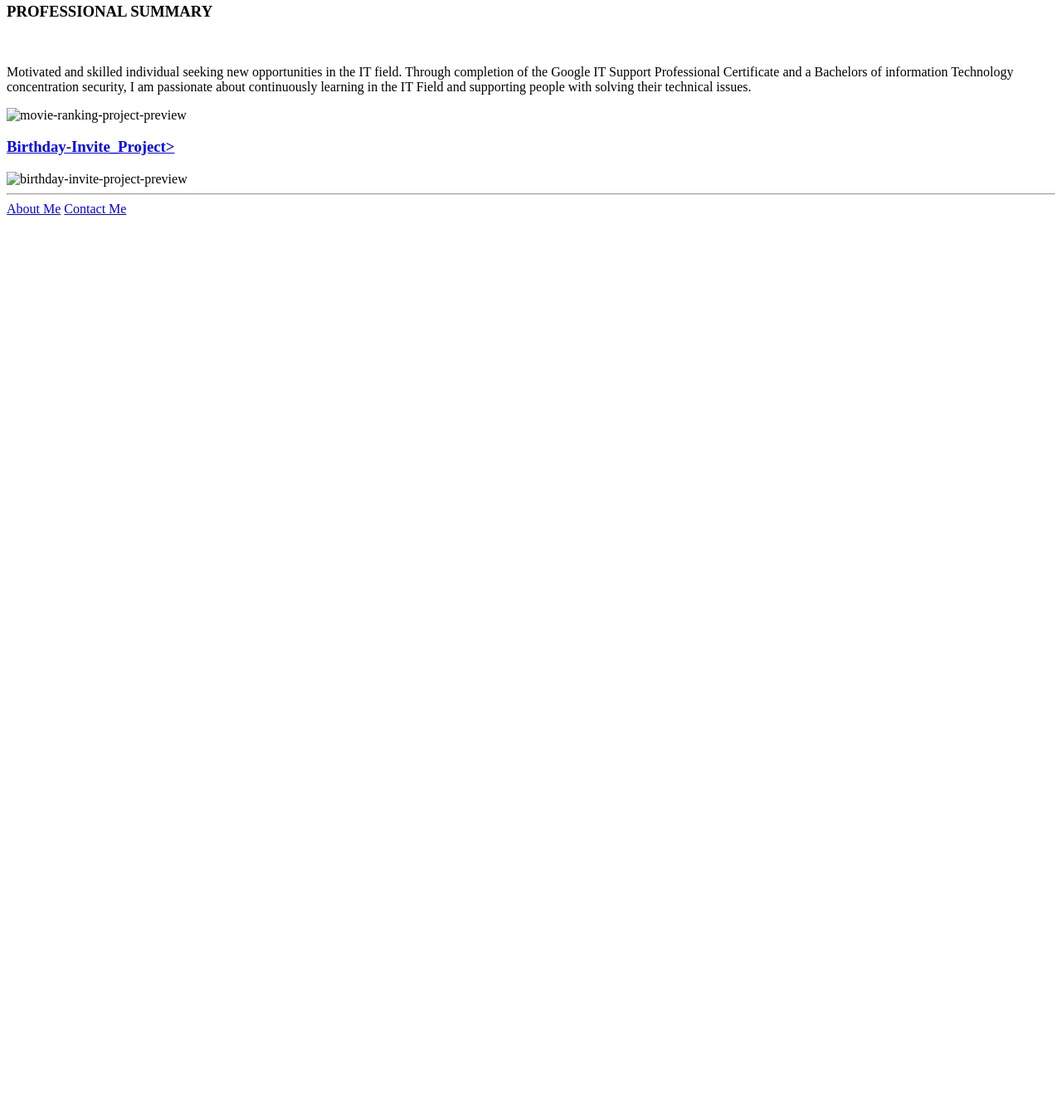
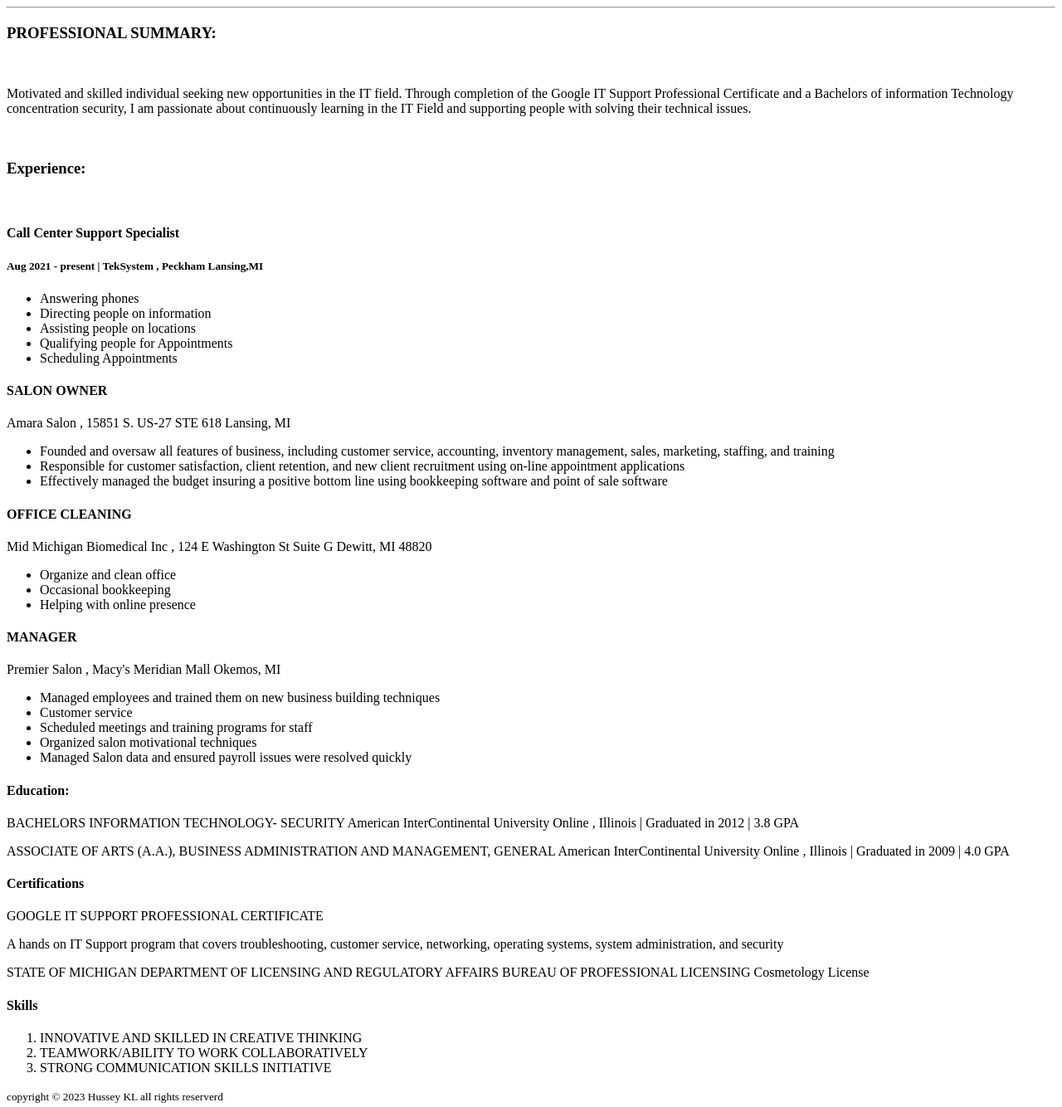
Before and after one commit to myworkclasss/karins-resume, a plain HTML site: page index.html in a window 1280 px wide. Shown: the part 226-1560 px from the top of the page at 83% size. Before the commit the page ends 800 px from the top, so only its background shows below. Drawn offline with Linux system fonts and the light colour scheme.

Commit message:
Update index.html

```diff
--- a/index.html
+++ b/index.html
@@ -7,21 +7,68 @@
         </head>
 
         <body>
+            <img src="/image.png" height="100" alt="Photo of me"/>
             <h1>Karin Hussey</h1>
             <h2>I am a wed developer</h2>
             <h3>karin.hussey@gmail.com</h3>
             <h3>linkedin.com/in/karin-hussey-10792b64</h3>
 
             <hr />
-            <h3>PROFESSIONAL SUMMARY</h3><br/>
+            <h3>PROFESSIONAL SUMMARY:</h3><br/>
             <p>Motivated and skilled individual seeking new opportunities in the IT field. Through completion of the Google IT Support Professional Certificate and a Bachelors of information Technology concentration security, I am passionate about continuously learning in the IT Field and supporting people with solving their technical issues. </p>
-            <img src="./assets/images/mymovie-ranking.png" height="200" alt="movie-ranking-project-preview"/>
-            <h3><a href="./public/birthday-invite.html">Birthday-Invite_Project></a></h3>
-            <img src="./assets/images/bday-invite.png" height="200" alt="birthday-invite-project-preview"/>
-            <hr />
-            <a href="./public/About.html">About Me</a>
-            <a href="./public/contact.html">Contact Me</a>
-
+            <br/>
+            <h3>Experience:</h3><br/>
+            <h4>Call Center Support Specialist</h4>
+            <h5>Aug 2021 - present | TekSystem , Peckham Lansing,MI </h5>
+            <ul>
+            <li>Answering phones</li>
+            <li> Directing people on information</li>
+            <li>Assisting people on locations</li>
+            <li>Qualifying people for Appointments</li>
+            <li>Scheduling Appointments</li>
+            </ul>
+            <h4>SALON OWNER </h4>
+                Amara Salon , 15851 S. US-27 STE 618 Lansing, MI
+                <ul>
+                <li>Founded and oversaw all features of business, including customer service, accounting, inventory management, sales, marketing, staffing, and training</li>
+                <li>Responsible for customer satisfaction, client retention, and new client recruitment using on-line appointment applications </li>
+                <li>Effectively managed the budget insuring a positive bottom line using bookkeeping software and point of sale software </li>
+                </ul>
+            <h4>OFFICE CLEANING</h4>
+                Mid Michigan Biomedical Inc , 124 E Washington St Suite G Dewitt, MI 48820
+                <ul>
+                <li>Organize and clean office</li>
+                <li>Occasional bookkeeping </li>
+                <li>Helping with online presence</li>
+                </ul>
+            <h4>MANAGER</h4>
+                Premier Salon , Macy's Meridian Mall Okemos, MI
+                <ul>
+                <li>Managed employees and trained them on new business building techniques </li>
+                <li>Customer service</li>
+                <li>Scheduled meetings and training programs for staff</li>
+                <li>Organized salon motivational techniques</li>
+                <li>Managed Salon data and ensured payroll issues were resolved quickly </li>
+                </ul>
+               <h4>Education:</h4>
+                <p>BACHELORS INFORMATION TECHNOLOGY- SECURITY
+                American InterContinental University Online , Illinois | Graduated in 2012 | 3.8 GPA</p>
+                <p>ASSOCIATE OF ARTS (A.A.), BUSINESS ADMINISTRATION AND MANAGEMENT, GENERAL American InterContinental University Online , Illinois | Graduated in 2009 | 4.0 GPA</p>
+                <h4>Certifications</h4>
+                GOOGLE IT SUPPORT PROFESSIONAL CERTIFICATE
+                <p>A hands on IT Support program that covers troubleshooting, customer service, networking, operating systems, system administration, and security</p>
+                <p>STATE OF MICHIGAN DEPARTMENT OF LICENSING AND REGULATORY AFFAIRS BUREAU OF PROFESSIONAL LICENSING
+                Cosmetology License</p>
+                <h4>Skills</h4>
+                <ol>
+                    <li>INNOVATIVE AND SKILLED IN CREATIVE THINKING </li>
+                <li>TEAMWORK/ABILITY TO WORK COLLABORATIVELY </li>
+                <li>STRONG COMMUNICATION SKILLS INITIATIVE</li>
+                </ol>
+                <footer>
+                    <small>
+                        copyright © 2023 Hussey KL all rights reserverd
+                    </small>
+                </footer>
         </body>
-
-        </html>
+    </html>
```
